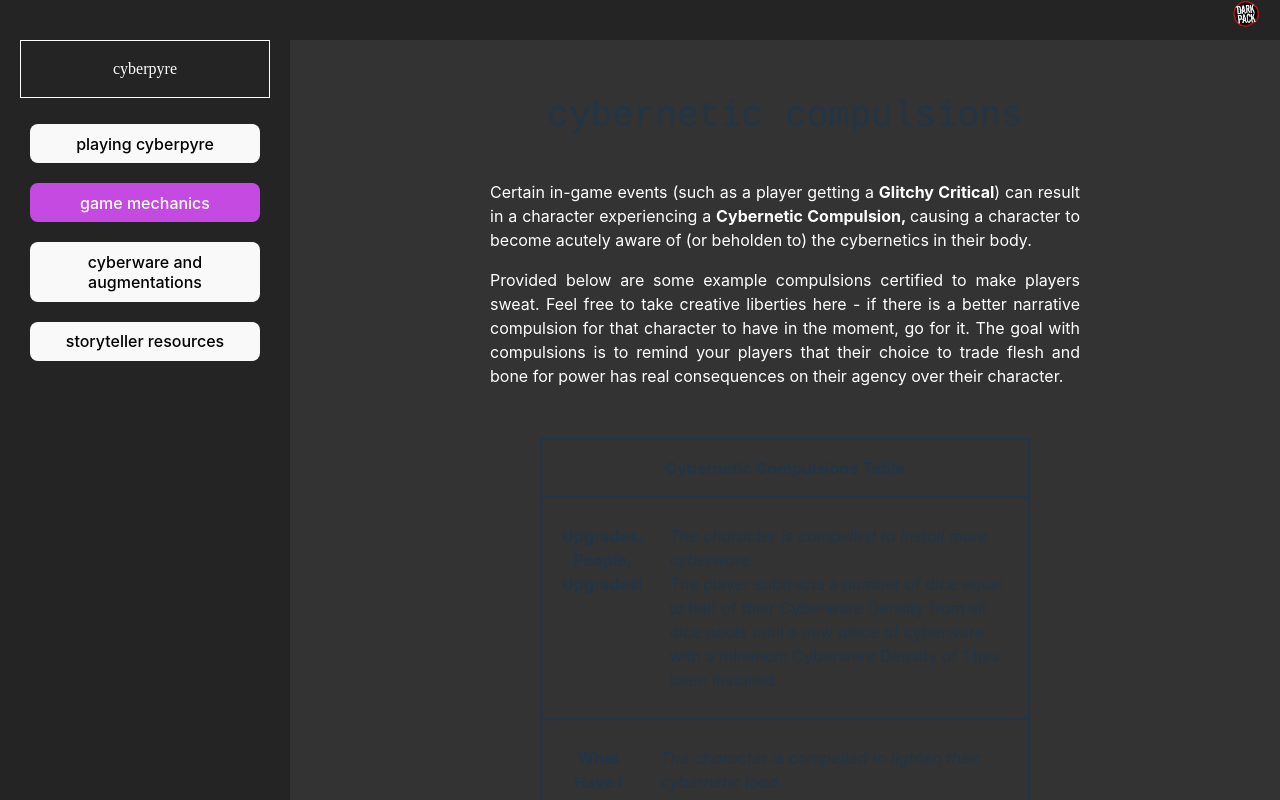
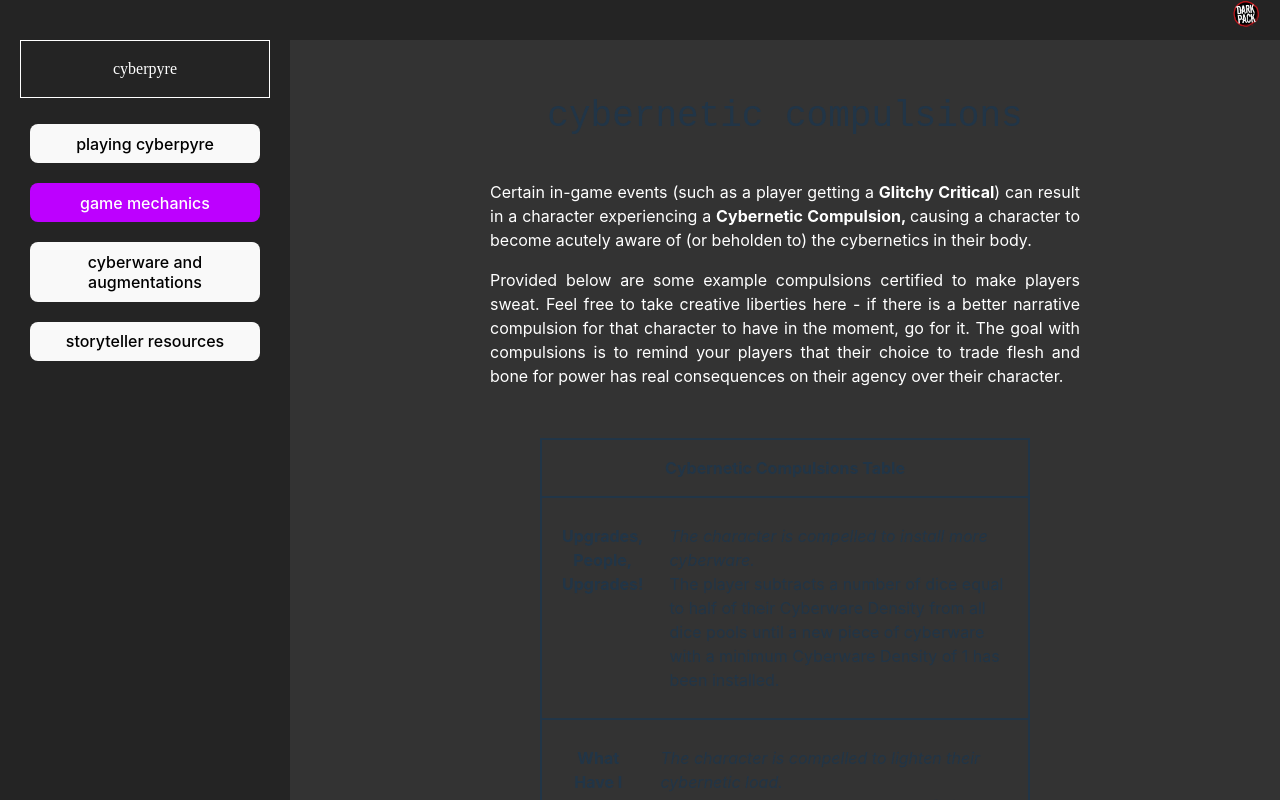
Before and after one commit to qpgdev/cyberpyre, a React (Vite) app: page /game-mechanics/compulsions in a window 1280 px wide. Built offline with nearby package versions, Linux system fonts and the light colour scheme; the HTML template or start-up script is replaced by a standard one; a web font is replaced by a local one.

Commit message:
updataed intro-button-selected-styling

```diff
--- a/src/App.css
+++ b/src/App.css
@@ -121,7 +121,7 @@ a:hover {
 }
 
 .intro-button-selected {
-background-color: #c44ae2;
+background-color: #bd00ff;
 color: white;
 border-width: 0px;
 margin: 10px;
```
